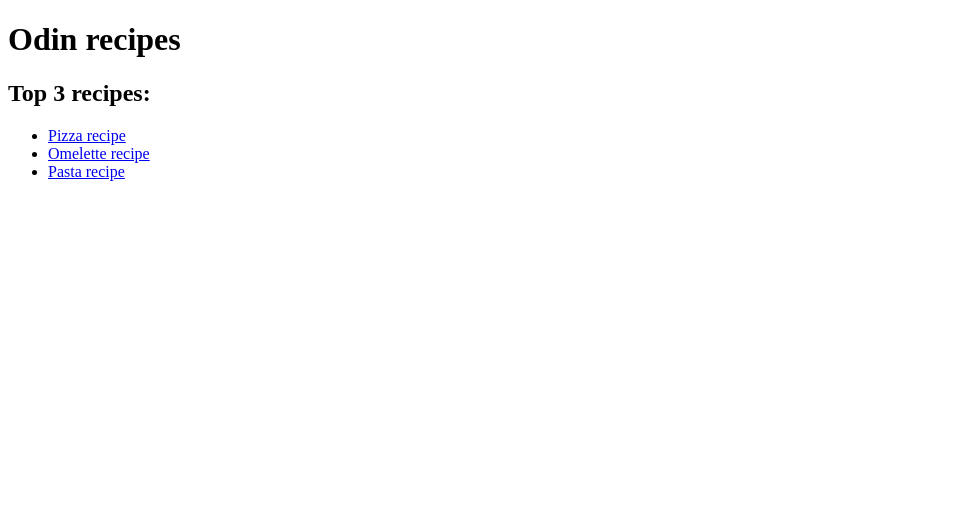
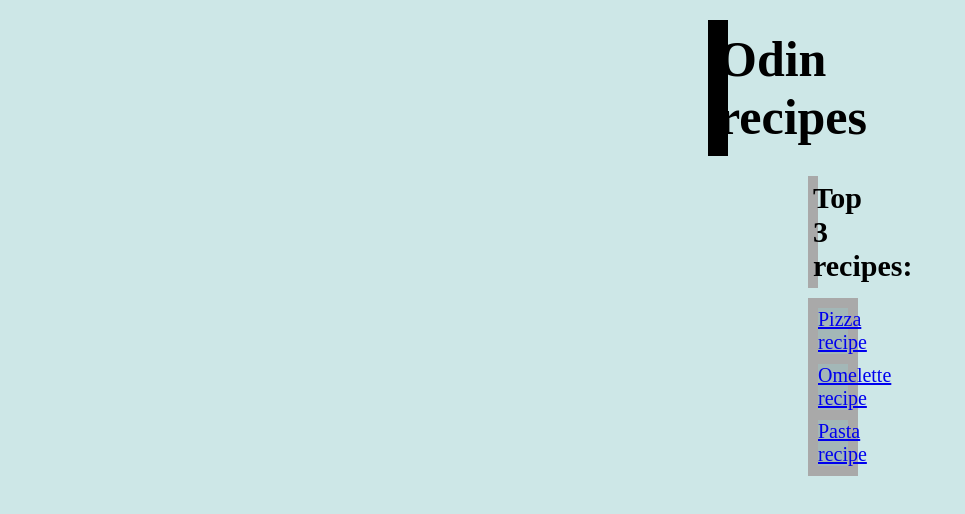
Before and after one commit to GGihan/odin-recipes, a plain HTML site: page index.html in a window 1280 px wide. Shown: the whole page, without its empty margins (0-965 px from the left). Drawn offline with Linux system fonts and the light colour scheme.

Commit message:
Add basic styling css
started work on the main page and subsequently
changed recipe pages.

```diff
--- a/index.html
+++ b/index.html
@@ -2,12 +2,13 @@
 <html lang="en">
     <head>
         <meta charset="UTF-8">
+        <link rel="stylesheet" href="style.css">
         <title>Odin Recipes</title>
     </head>
     <body>
-        <h1>Odin recipes</h1>
+        <h1 class="title">Odin recipes</h1>
 
-        <h2>Top 3 recipes:</h2>
+        <h2 class="title-description">Top 3 recipes:</h2>
 
         <ul>
             <li><a href="recipes/pizza.html">Pizza recipe</a></li>
--- /dev/null
+++ b/style.css
@@ -0,0 +1,35 @@
+body {
+    background-color: rgb(205, 231, 231);
+}
+
+.title {
+    border: 10px solid black;
+    text-align: center;
+    font-size: 50px;
+    margin: 20px 700px;
+    background-color: gray;
+}
+
+.title-description {
+    border: 5px solid darkgrey;
+    text-align: center;
+    font-size: 30px;
+    margin: 10px 800px;
+    background-color: gray;
+}
+
+ul {
+    border: 5px solid darkgrey;
+    margin: 10px 800px;
+    background-color: hsla(0, 0%, 0%, 0.109);
+
+}
+
+li {
+    text-align: center;
+    border: 5px solid darkgrey;
+    display: block;
+    margin-left: -40px;
+    font-size: 20px;
+    background-color: hsla(0, 0%, 0%, 0.109);
+}
```
Also changed, not shown: recipes/omelette.html (+1 -0 lines), recipes/pasta.html (+1 -0 lines), recipes/pizza.html (+1 -0 lines).
